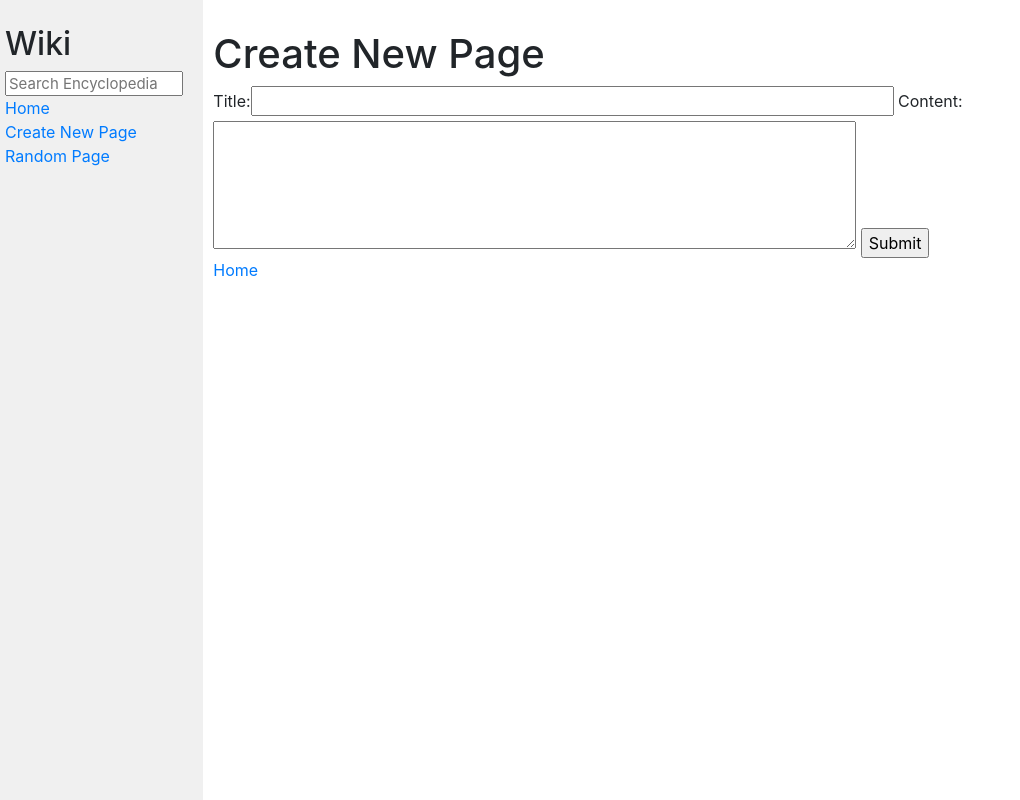
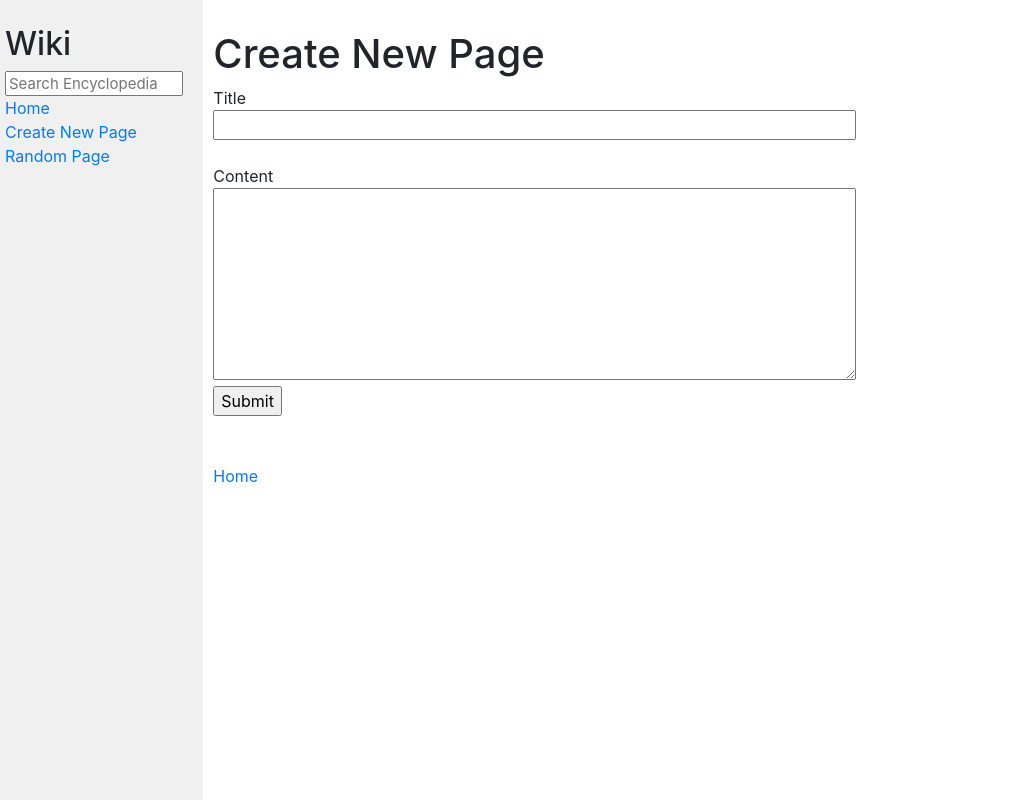
Before and after one commit to ca-Stella/cs50w-wiki, a Django app: page /new in a window 1280 px wide. Shown: the whole page, without its empty margins (0-1020 px from the left). Run offline with Django 3.2, Linux system fonts and the light colour scheme; some libraries are stand-ins or nearby versions.

Commit message:
Fix create new page style

```diff
--- a/encyclopedia/templates/encyclopedia/new.html
+++ b/encyclopedia/templates/encyclopedia/new.html
@@ -8,8 +8,13 @@
     <h1>Create New Page</h1>
     <form action="{% url 'new' %}" method="post">
         {% csrf_token %}
-        {{ form }}
+        {{ form.title.label }} <br />
+        {{ form.title }}
+        <br /><br />
+        {{ form.content.label }}<br />
+        {{ form.content }}<br />
         <input type="submit">
     </form>
+    <br /><br />
     <a href="{% url 'index' %}">Home</a>
 {% endblock %}
--- a/encyclopedia/views.py
+++ b/encyclopedia/views.py
@@ -12,7 +12,7 @@ import random
 
 class NewEntryForm(forms.Form):
     title = forms.CharField(label='Title', widget=forms.TextInput(attrs={'name':'title', 'style': 'width: 60%; text-align: left;'}))
-    content = forms.CharField(widget=forms.Textarea(attrs={'name': 'description', 'style': 'height: 8em; width: 60%;'}))
+    content = forms.CharField(widget=forms.Textarea(attrs={'name': 'description', 'style': 'height: 12em; width: 60%;'}))
 
 class EditForm(forms.Form):
     content = forms.CharField(widget=forms.Textarea(attrs={'name': 'content'}))
```
